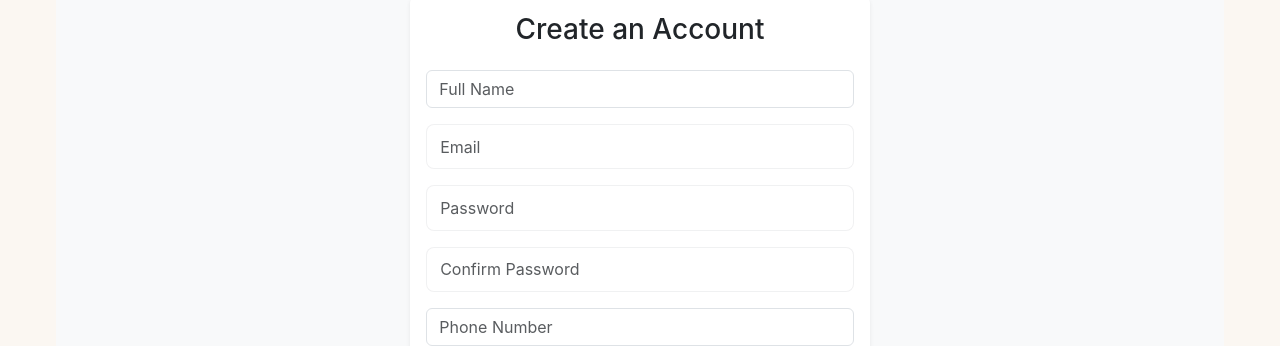
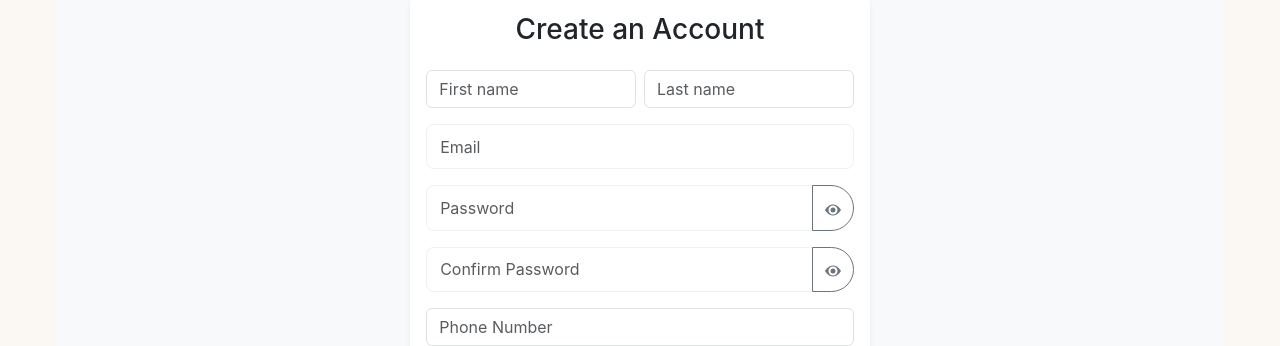
Before and after one commit to Emmanuel-Mukumbwa/cloudimart-university-ecommerce, a Next.js app in the folder cloudimart-frontend/: page /register in a window 1280 px wide. Shown: the part 304-650 px from the top of the page. Built offline with nearby package versions, Linux system fonts and the light colour scheme; no server answers.

Commit message:
register: enhance UX and error handling — prevent premature refresh and highlight per-field validation

```diff
--- a/cloudimart-frontend/src/app/(auth)/register/page.tsx
+++ b/cloudimart-frontend/src/app/(auth)/register/page.tsx
@@ -1,4 +1,3 @@
-// src/app/(auth)/register/page.tsx
 'use client';
 
 import { useEffect, useState } from 'react';
@@ -10,12 +9,21 @@ import CenteredModal from '../../../components/common/CenteredModal';
 import LoadingSpinner from '../../../components/common/LoadingSpinner';
 
 const registerSchema = z.object({
-  name: z.string().min(2, 'Full name is required'),
+  first_name: z.string().min(2, 'First name is required'),
+  last_name: z.string().min(2, 'Last name is required'),
   email: z.string().email('Please enter a valid email address'),
   password: z.string().min(6, 'Password must be at least 6 characters'),
   password_confirmation: z.string().min(6, 'Please confirm your password'),
   phone_number: z.string().optional(),
   location_id: z.string().nonempty('Please select your location'),
+}).superRefine((val, ctx) => {
+  if (val.password !== val.password_confirmation) {
+    ctx.addIssue({
+      code: z.ZodIssueCode.custom,
+      message: 'Passwords do not match',
+      path: ['password_confirmation'],
+    });
+  }
 });
 
 type RegisterFormData = z.infer<typeof registerSchema>;
@@ -23,6 +31,7 @@ type RegisterFormData = z.infer<typeof registerSchema>;
 // Silent hardcoded fallback coords (Chitipa) used only when navigator.geolocation fails.
 // Kept for local testing convenience — remove before production if you don't want silent fallbacks.
 const FALLBACK_COORDS = { lat: -9.696192, lng: 33.28139 };
+const FALLBACK_LOCATION_NAME = 'chitipa'; // case-insensitive compare against location name
 
 export default function RegisterPage() {
   const [locations, setLocations] = useState<{ id: number; name: string }[]>([]);
@@ -37,11 +46,15 @@ export default function RegisterPage() {
   });
 
   // Modal state (use CenteredModal instead of alert)
-  const [modal, setModal] = useState<{ show: boolean; title?: string; body?: React.ReactNode; ok?: () => void }>({
+  const [modal, setModal] = useState<{ show: boolean; title?: string; body?: React.ReactNode; ok?: () => void }>( {
     show: false,
     title: undefined,
     body: undefined,
   });
+
+  // show/hide password toggles
+  const [showPassword, setShowPassword] = useState(false);
+  const [showConfirmPassword, setShowConfirmPassword] = useState(false);
 
   const API = process.env.NEXT_PUBLIC_API_URL || '';
 
@@ -55,7 +68,18 @@ export default function RegisterPage() {
       });
   }, [API]);
 
+  // helper: find location name by id
+  const getLocationName = (id?: number) => {
+    if (!id) return '';
+    const found = locations.find(l => l.id === id);
+    return found?.name ?? '';
+  };
+
   // --- GPS + Backend Validation Function ---
+  // Returns:
+  // - server response object if validation was performed
+  // - { status: 'no_gps' } when geolocation couldn't be obtained and selected location is NOT Chitipa
+  // - null when server validation failed (network/CORS) — caller decides
   const confirmLocationWithGPS = async (selectedLocationId?: number) => {
     const url = API ? `${API}/api/locations/validate-public` : '/api/locations/validate-public';
 
@@ -74,7 +98,7 @@ export default function RegisterPage() {
     setVerifying(true);
     setGpsStatus('Getting GPS coordinates...');
 
-    // try native geolocation, fall back silently to hardcoded coords (for dev)
+    // try native geolocation, fall back conditionally to Chitipa coords only
     try {
       if (navigator.geolocation) {
         const pos = await new Promise<GeolocationPosition>((res, rej) =>
@@ -89,25 +113,41 @@ export default function RegisterPage() {
         setGpsStatus('');
         return serverRes;
       } else {
-        // no geolocation available (older browsers) — use fallback silently
-        console.warn('[register] navigator.geolocation not available, using fallback coords');
+        // no geolocation available (older browsers)
+        console.warn('[register] navigator.geolocation not available');
+        // If selected location is Chitipa, use fallback coords; otherwise return no_gps
+        const selectedName = getLocationName(selectedLocationId)?.toLowerCase() ?? '';
+        if (selectedName.includes(FALLBACK_LOCATION_NAME)) {
           setCoords(FALLBACK_COORDS);
-        setGpsStatus('Verifying coordinates...');
+          setGpsStatus('Verifying coordinates (using Chitipa fallback)...');
           const serverRes = await callValidate(FALLBACK_COORDS.lat, FALLBACK_COORDS.lng);
           setGpsStatus('');
           return serverRes;
+        } else {
+          setGpsStatus('');
+          return { status: 'no_gps' };
+        }
       }
     } catch (e: any) {
-      // if geolocation fails, attempt fallback coords silently
-      console.warn('[register] geolocation failed — attempting fallback validation', e?.message ?? e);
+      // geolocation threw (e.g., permission denied / timeout)
+      console.warn('[register] geolocation failed', e?.message ?? e);
+
+      // If the selected location is Chitipa, attempt fallback validation; otherwise return no_gps
       try {
+        const selectedName = getLocationName(selectedLocationId)?.toLowerCase() ?? '';
+        if (selectedName.includes(FALLBACK_LOCATION_NAME)) {
           setCoords(FALLBACK_COORDS);
-        setGpsStatus('Verifying coordinates...');
+          setGpsStatus('Verifying coordinates');
           const serverRes = await callValidate(FALLBACK_COORDS.lat, FALLBACK_COORDS.lng);
           setGpsStatus('');
           return serverRes;
+        } else {
+          // explicitly tell caller that no GPS was available for non-Chitipa selection
+          setGpsStatus('');
+          return { status: 'no_gps' };
+        }
       } catch (err) {
-        // If server validation fails (network/CORS), return null to let caller decide.
+        // If server validation for fallback fails (network/CORS), return null to let caller decide.
         console.error('[register] validate-public failed for fallback coords', err?.response ?? err);
         setGpsStatus('');
         return null;
@@ -121,11 +161,26 @@ export default function RegisterPage() {
 
   // --- Form Submit Handler ---
   const onSubmit = async (data: RegisterFormData) => {
-    // clear previous server field errors
-    // (we don't have all field keys; react-hook-form setError used below if server returns validation errors)
     try {
       const selectedId = parseInt(data.location_id);
       const gpsResult = await confirmLocationWithGPS(selectedId);
+
+      // If geolocation couldn't be obtained for a non-Chitipa location -> show error and stop
+      if (gpsResult && gpsResult.status === 'no_gps') {
+        const locName = getLocationName(selectedId) || 'the selected location';
+        setModal({
+          show: true,
+          title: 'GPS required',
+          body: (
+            <div>
+              <p className="small mb-2">
+                We cannot verify you're inside <strong>{locName}</strong> please select the area you are in.
+              </p>
+            </div>
+          ),
+        });
+        return; // DO NOT continue registration
+      }
 
       // If gpsResult is null (server validation failed), allow registration but mark unverified
       if (gpsResult === null) {
@@ -160,8 +215,7 @@ export default function RegisterPage() {
           },
         });
 
-        // replace default modal buttons: we want two choices. We'll show a modal with confirm and cancel handlers below.
-        // To keep things simple, we open a second modal with actions:
+        // show a second modal with explicit choices
         setModal({
           show: true,
           title: 'Location detected',
@@ -230,8 +284,14 @@ export default function RegisterPage() {
     setGpsStatus('');
     try {
       const url = API ? `${API}/api/auth/register` : '/api/auth/register';
+      // combine names into single 'name' field for backend compatibility
       const payload = {
-        ...data,
+        name: `${data.first_name.trim()} ${data.last_name.trim()}`.trim(),
+        email: data.email,
+        password: data.password,
+        password_confirmation: data.password_confirmation,
+        phone_number: data.phone_number,
+        location_id: data.location_id,
         latitude: lat,
         longitude: lng,
         postVerificationAction: action,
@@ -248,7 +308,7 @@ export default function RegisterPage() {
       setModal({
         show: true,
         title: 'Registration successful',
-        body: `Welcome ${res.data?.user?.name ?? 'user'}! Your account was created.`,
+        body: `Welcome ${res.data?.user?.name ?? `${data.first_name} ${data.last_name}`}! Your account was created.`,
         ok: () => {
           setModal((m) => ({ ...m, show: false }));
           window.location.href = res.data?.redirect_url ?? '/';
@@ -263,14 +323,29 @@ export default function RegisterPage() {
         if (resp.errors && typeof resp.errors === 'object') {
           Object.keys(resp.errors).forEach((field) => {
             const msg = Array.isArray(resp.errors[field]) ? resp.errors[field][0] : String(resp.errors[field]);
-            // try to map to RHF fields
+            // If backend returns 'name' errors, map them to both first_name and last_name so users see it.
             try {
+              if (field === 'name') {
+                // set both fields so the user sees the message
+                setError('first_name' as any, { type: 'server', message: msg });
+                setError('last_name' as any, { type: 'server', message: msg });
+              } else {
                 setError(field as any, { type: 'server', message: msg });
-            } catch { /* ignore invalid field names */ }
+              }
+            } catch {
+              // ignore invalid field names
+            }
           });
           // show top-level message as modal as well
           setModal({ show: true, title: 'Registration failed', body: Object.values(resp.errors).flat().join(' — ') });
         } else if (resp.message) {
+          // If backend returned a general message and mentions "name", helpfully assign to both fields in the UI
+          if (typeof resp.message === 'string' && resp.message.toLowerCase().includes('name')) {
+            try {
+              setError('first_name' as any, { type: 'server', message: resp.message });
+              setError('last_name' as any, { type: 'server', message: resp.message });
+            } catch { /* ignore */ }
+          }
           setModal({ show: true, title: 'Registration failed', body: resp.message });
         } else {
           setModal({ show: true, title: 'Registration failed', body: JSON.stringify(resp).slice(0, 400) });
@@ -302,10 +377,16 @@ export default function RegisterPage() {
               <h3 className="mb-4 text-center">Create an Account</h3>
 
               <form onSubmit={handleSubmit(onSubmit)} noValidate>
-                {/* Name */}
-                <div className="mb-3">
-                  <input {...register('name')} placeholder="Full Name" className={`form-control ${errors.name ? 'is-invalid' : ''}`} />
-                  {errors.name && <div className="invalid-feedback">{errors.name.message}</div>}
+                {/* First + Last Name (split in UI, combined on submit) */}
+                <div className="row gx-2 mb-3">
+                  <div className="col">
+                    <input {...register('first_name')} placeholder="First name" className={`form-control ${errors.first_name ? 'is-invalid' : ''}`} />
+                    {errors.first_name && <div className="invalid-feedback">{errors.first_name.message}</div>}
+                  </div>
+                  <div className="col">
+                    <input {...register('last_name')} placeholder="Last name" className={`form-control ${errors.last_name ? 'is-invalid' : ''}`} />
+                    {errors.last_name && <div className="invalid-feedback">{errors.last_name.message}</div>}
+                  </div>
                 </div>
 
                 {/* Email */}
@@ -316,11 +397,56 @@ export default function RegisterPage() {
 
                 {/* Passwords */}
                 <div className="mb-3">
-                  <input {...register('password')} placeholder="Password" type="password" className={`form-control ${errors.password ? 'is-invalid' : ''}`} />
+                  <div className={`input-group ${errors.password ? 'is-invalid' : ''}`}>
+                    <input {...register('password')} placeholder="Password" type={showPassword ? 'text' : 'password'} className={`form-control ${errors.password ? 'is-invalid' : ''}`} />
+                    <button
+                      type="button"
+                      className="btn btn-outline-secondary"
+                      onClick={() => setShowPassword(s => !s)}
+                      onMouseDown={(e) => e.preventDefault()}
+                      aria-pressed={showPassword}
+                      aria-label={showPassword ? 'Hide password' : 'Show password'}
+                    >
+                      {showPassword ? (
+                        <svg xmlns="http://www.w3.org/2000/svg" width="16" height="16" fill="currentColor" viewBox="0 0 16 16" aria-hidden>
+                          <path d="M13.359 11.238l1.292 1.292a.5.5 0 0 1-.708.708l-1.3-1.3A8.13 8.13 0 0 1 8 13.5c-3.135 0-5.7-1.788-7.166-3.5A9.71 9.71 0 0 1 2.222 8c.42-.558 1.007-1.234 1.702-1.82L.646 1.94a.5.5 0 1 1 .708-.708l13 13a.5.5 0 0 1-.708.708l-1.287-1.287z"/>
+                          <path d="M10.58 7.718a2 2 0 0 1-2.298 2.298l2.298-2.298z"/>
+                        </svg>
+                      ) : (
+                        <svg xmlns="http://www.w3.org/2000/svg" width="16" height="16" fill="currentColor" viewBox="0 0 16 16" aria-hidden>
+                          <path d="M16 8s-3-5.5-8-5.5S0 8 0 8s3 5.5 8 5.5S16 8 16 8zM8 12.5A4.5 4.5 0 1 1 8 3.5a4.5 4.5 0 0 1 0 9z"/>
+                          <path d="M8 5.5a2.5 2.5 0 1 0 0 5 2.5 2.5 0 0 0 0-5z"/>
+                        </svg>
+                      )}
+                    </button>
+                  </div>
                   {errors.password && <div className="invalid-feedback">{errors.password.message}</div>}
                 </div>
+
                 <div className="mb-3">
-                  <input {...register('password_confirmation')} placeholder="Confirm Password" type="password" className={`form-control ${errors.password_confirmation ? 'is-invalid' : ''}`} />
+                  <div className={`input-group ${errors.password_confirmation ? 'is-invalid' : ''}`}>
+                    <input {...register('password_confirmation')} placeholder="Confirm Password" type={showConfirmPassword ? 'text' : 'password'} className={`form-control ${errors.password_confirmation ? 'is-invalid' : ''}`} />
+                    <button
+                      type="button"
+                      className="btn btn-outline-secondary"
+                      onClick={() => setShowConfirmPassword(s => !s)}
+                      onMouseDown={(e) => e.preventDefault()}
+                      aria-pressed={showConfirmPassword}
+                      aria-label={showConfirmPassword ? 'Hide confirm password' : 'Show confirm password'}
+                    >
+                      {showConfirmPassword ? (
+                        <svg xmlns="http://www.w3.org/2000/svg" width="16" height="16" fill="currentColor" viewBox="0 0 16 16" aria-hidden>
+                          <path d="M13.359 11.238l1.292 1.292a.5.5 0 0 1-.708.708l-1.3-1.3A8.13 8.13 0 0 1 8 13.5c-3.135 0-5.7-1.788-7.166-3.5A9.71 9.71 0 0 1 2.222 8c.42-.558 1.007-1.234 1.702-1.82L.646 1.94a.5.5 0 1 1 .708-.708l13 13a.5.5 0 0 1-.708.708l-1.287-1.287z"/>
+                          <path d="M10.58 7.718a2 2 0 0 1-2.298 2.298l2.298-2.298z"/>
+                        </svg>
+                      ) : (
+                        <svg xmlns="http://www.w3.org/2000/svg" width="16" height="16" fill="currentColor" viewBox="0 0 16 16" aria-hidden>
+                          <path d="M16 8s-3-5.5-8-5.5S0 8 0 8s3 5.5 8 5.5S16 8 16 8zM8 12.5A4.5 4.5 0 1 1 8 3.5a4.5 4.5 0 0 1 0 9z"/>
+                          <path d="M8 5.5a2.5 2.5 0 1 0 0 5 2.5 2.5 0 0 0 0-5z"/>
+                        </svg>
+                      )}
+                    </button>
+                  </div>
                   {errors.password_confirmation && <div className="invalid-feedback">{errors.password_confirmation.message}</div>}
                 </div>
 
```
Lines whose indentation alone changed are shown as unchanged.
